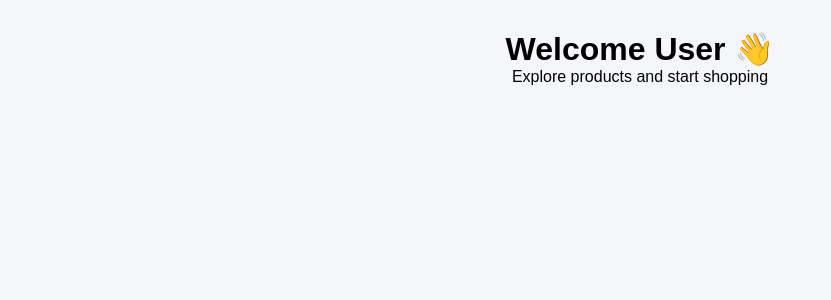
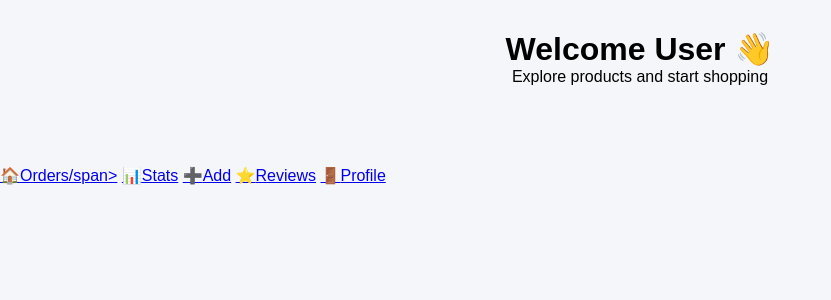
Before and after one commit to MeenaTharshini/E_Commerce_Store, a Flask app: template templates/user_dashboard.html in a window 1280 px wide. Shown: the part 58-358 px from the top of the page, without its empty margins (0-831 px from the left). Run offline with Flask 3, Linux system fonts and the light colour scheme; the template is opened without the code that fills it, so the values that code supplies are empty.

Commit message:
Improved User Dashboard

```diff
--- a/templates/user_dashboard.html
+++ b/templates/user_dashboard.html
@@ -187,6 +187,12 @@ margin:10px 0;
 {% endfor %}
 
 </div>
-
+<div class="bottom-nav">
+    <a href="/provider_orders">🏠<span>Orders/span></a>
+    <a href="/analytics">📊<span>Stats</span></a>
+    <a href="/add_product">➕<span>Add</span></a>
+    <a href="/reviews">⭐<span>Reviews</span></a>
+    <a href="/provider_profile">🚪<span>Profile</span></a>
+</div>
 </body>
 </html>
```
